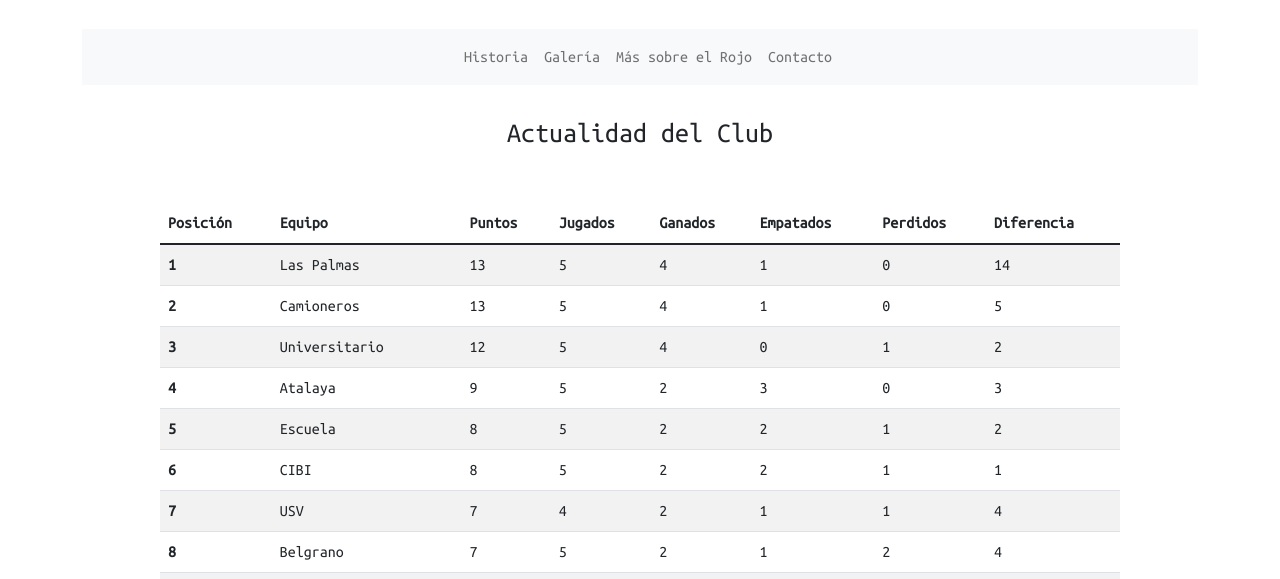
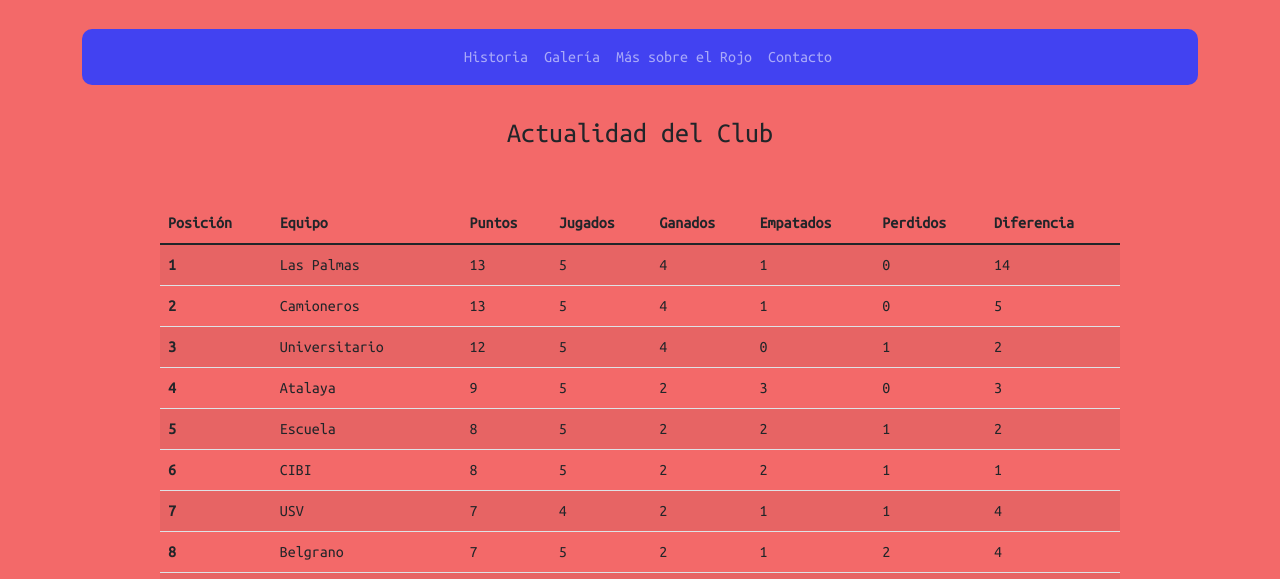
Before and after one commit to manuortega12/finalCoder, a website: page index.html in a window 1280 px wide. Shown: the part 221-800 px from the top of the page. Drawn offline with nearby package versions, Linux system fonts and the light colour scheme.

Commit message:
cambios en el nav

```diff
--- a/index.html
+++ b/index.html
@@ -44,7 +44,10 @@
     </header>
 
     <div class="container">
-      <nav class="navbar navbar-expand-lg navbar-light bg-light">
+      <nav
+        class="navbar navbar-expand-lg navbar-dark"
+        style="background-color: #4242f1; border-radius: 10px"
+      >
         <div class="container-fluid">
           <a class="navbar-brand" href="#"></a>
           <button
--- a/sass/_index.scss
+++ b/sass/_index.scss
@@ -4,6 +4,7 @@
 body {
     font-family: $fontBody;
     font-family: $fontBody2;
+    background-color: $bgRed;
 }
 
 .headerIndex {
--- a/sass/_variables.scss
+++ b/sass/_variables.scss
@@ -1,3 +1,4 @@
 $bgRed: #f36969;
+$bgBlue: #4242f1;
 $fontBody: 'Dosis', sans-serif;
 $fontBody2:'Ubuntu Mono', monospace;
```
Also changed, not shown: css/estilos.css, 1 other file.
